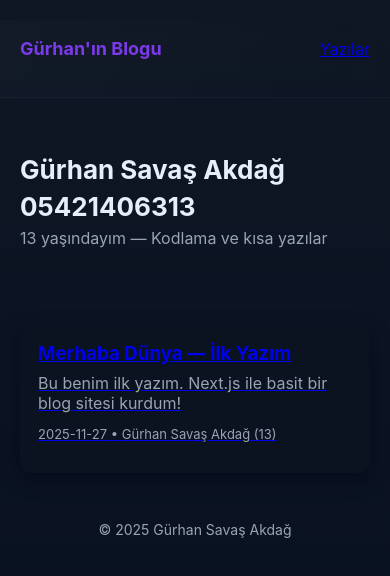
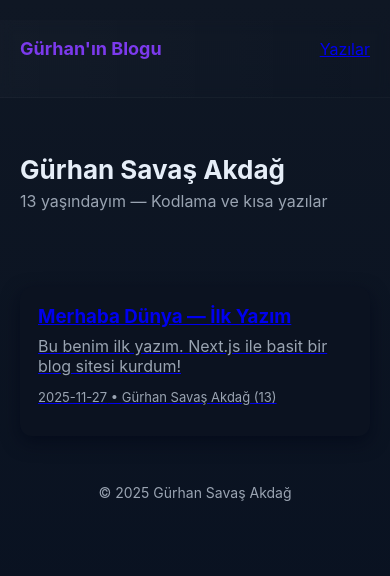
Before and after one commit to gurhan48/web-test, a Next.js app: page / in a window 390 px wide. Shown: the top 576 px of the page. Built offline with nearby package versions, Linux system fonts and the light colour scheme.

Commit message:
fix: remove phone number from homepage hero section

```diff
--- a/pages/index.js
+++ b/pages/index.js
@@ -14,7 +14,6 @@ export default function Home() {
 
       <section className="hero">
         <h1>Gürhan Savaş Akdağ</h1>
-        <h1>05421406313</h1>
         <p className="lead">13 yaşındayım — Kodlama ve kısa yazılar</p>
       </section>
 
```
